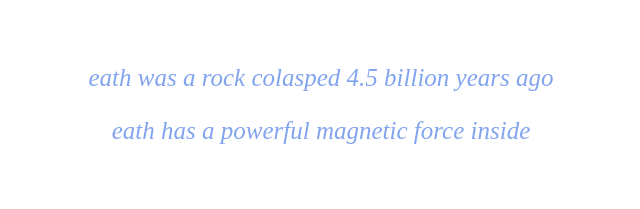
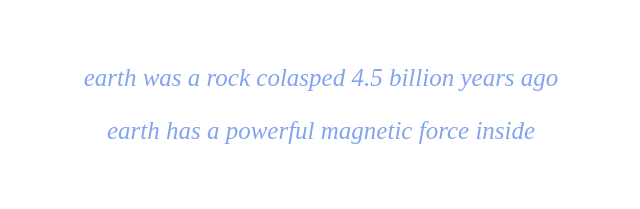
Before and after one commit to Livon0777/Factofearth, a plain HTML site: page index.html in a window 1280 px wide. Shown: the part 126-335 px from the top of the page, 319-959 px from the left. Drawn offline with Linux system fonts and the light colour scheme.

Commit message:
Update index.html

```diff
--- a/index.html
+++ b/index.html
@@ -5,8 +5,8 @@
     </head>
     <body>
         <h1>historic occassion of earth</h1>
-        <p>eath was a rock colasped 4.5 billion years ago</p>
-        <p>eath has a powerful magnetic force inside</p>
+        <p>earth was a rock colasped 4.5 billion years ago</p>
+        <p>earth has a powerful magnetic force inside</p>
         <h1>image of earth,s magetic force</h1>
                                 <img src="./uch.png" height="500px"  width="600px" />
 
```
